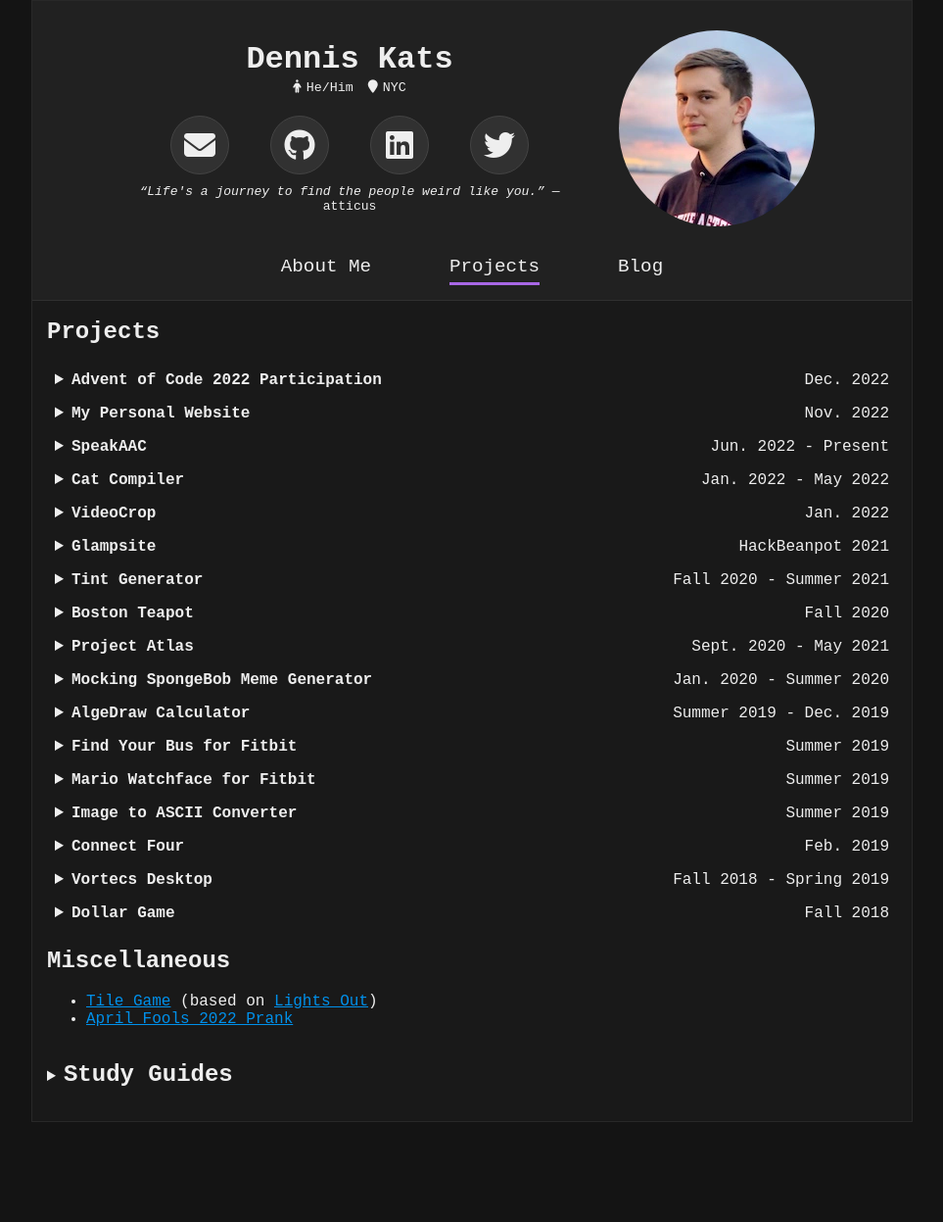
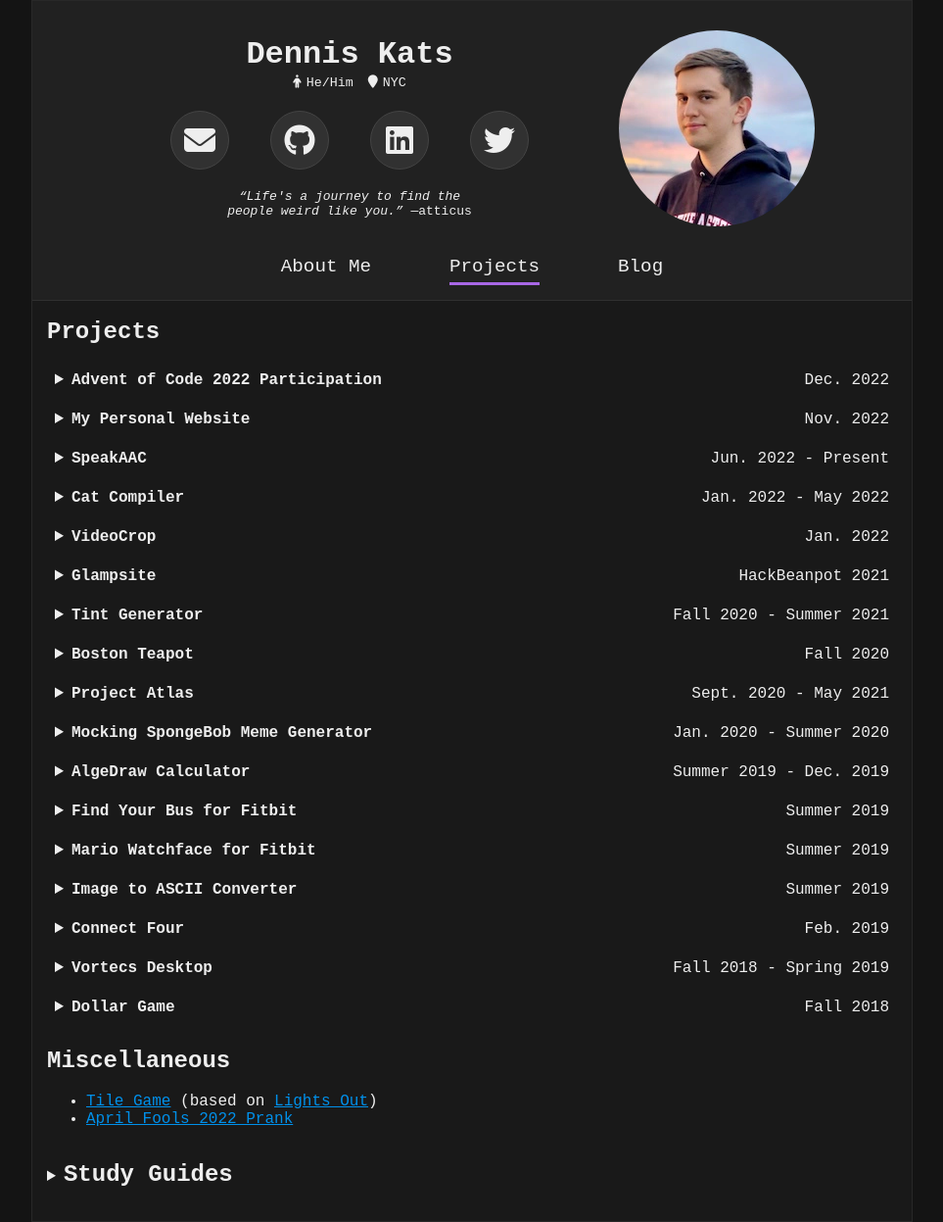
Before and after one commit to denk0403/denk0403.github.io, a Jekyll site: the page built from projects.html, in a window 1280 px wide. Shown: the whole page at 98% size, without its empty margins (158-1121 px from the left). Built offline with Jekyll 4.4.1, drawn with Linux system fonts in a browser that asks for light colours; before the commit the page ends 1145 px from its top, so only the background shows below that.

Commit message:
Improved inlining

```diff
--- a/style.css
+++ b/_includes/site.styles.css
@@ -10,6 +10,8 @@
 
     background-color: rgb(20, 20, 20);
     height: 100%;
+
+    scrollbar-gutter: stable both-edges;
 }
 
 :root :any-link:is(:hover, :focus-within) {
@@ -79,12 +81,11 @@
 
 .quote {
     display: block;
-    margin-top: 10px;
+    margin-top: 20px;
     font-size: small;
 }
 
 .quote q {
-    margin-top: 10px;
     font-style: italic;
 }
 
@@ -296,7 +297,7 @@
     gap: 10px;
 }
 
-featured-project {
+featured-project:not(:defined) {
     display: block;
     height: 250px;
     opacity: 0;
@@ -304,17 +305,20 @@
 
 project-elt {
     display: block;
-    height: 36px;
+    min-height: 40px;
+    scroll-margin-top: var(--tab-bar-height);
+}
+
+project-elt:not(:defined) {
     opacity: 0;
-    scroll-margin-top: var(--tab-bar-height);
+}
+
+project-elt:not(:defined) * {
+    display: none;
 }
 
 project-elt [slot="description"]>* {
     max-width: 100%;
-}
-
-project-elt :is([slot="media"], [slot="hero"]) {
-    display: none;
 }
 
 project-elt [slot="media"]>* {
--- a/components/ProjectElement.mjs
+++ b/components/ProjectElement.mjs
@@ -1,4 +1,8 @@
+---
+---
+
 // @ts-check
+// import ProjectElementStyles from "./ProjectElement.styles.mjs";
 import { id, memo, prop, query, queryAll, template } from "./utils.mjs";
 
 const toExpandMsg = "Click to expand details";
@@ -6,7 +10,7 @@
 
 export class ProjectElement extends HTMLElement {
 	static #TEMPLATE = template`
-		<link rel="stylesheet" href="/components/ProjectElement.styles.css" />
+		<style>{% include ProjectElement.styles.css %}</style>
 		<link rel="stylesheet" href="https://cdnjs.cloudflare.com/ajax/libs/font-awesome/6.2.1/css/fontawesome.min.css"
 			integrity="sha512-giQeaPns4lQTBMRpOOHsYnGw1tGVzbAIHUyHRgn7+6FmiEgGGjaG0T2LZJmAPMzRCl+Cug0ItQ2xDZpTmEc+CQ=="
 			crossorigin="anonymous" referrerpolicy="no-referrer" />
@@ -74,10 +78,6 @@
 		this.#r.appendChild(ProjectElement.#TEMPLATE.content.cloneNode(true));
 
 		this.#details = id(this.#r, "project-details");
-
-		this.style.display = "unset";
-		this.style.height = "unset";
-		this.style.opacity = "1";
 	}
 
 	connectedCallback() {
--- a/components/ProjectElement.styles.css
+++ /dev/null
@@ -1,121 +0,0 @@
-:link {
-    color: #0090ea;
-}
-
-:visited {
-    color: #a867e6;
-}
-
-#project-summary {
-    padding: .5em;
-    cursor: pointer
-}
-
-#project-details:has(#project-summary:is(:hover, :focus-visible)) {
-    background-color: #333;
-}
-
-#project-details[open] #project-summary {
-    margin-bottom: .5em;
-}
-
-#project-name {
-    font-weight: bold;
-}
-
-#project-duration {
-    float: right;
-}
-
-#project-content {
-    position: relative;
-    margin-left: 25px;
-    margin-right: 25px;
-    padding-bottom: 10px;
-}
-
-#scroll-btn {
-    position: sticky;
-    float: right;
-    bottom: 10px;
-    display: block;
-    margin-top: -45px;
-    visibility: hidden;
-
-    height: 45px;
-    width: 45px;
-
-    border: 2px solid #303030;
-    border-radius: 50%;
-    background-color: #252525;
-    transition: background-color 1s ease;
-    color: var(--primary-text);
-    cursor: pointer;
-}
-
-#scroll-btn:is(:hover, :focus-within) {
-    background-color: #303030;
-}
-
-#scroll-btn i {
-    transition: scale 0.25s ease;
-}
-
-#scroll-btn:is(:hover, :focus-within) i {
-    scale: 1.1;
-}
-
-::slotted([slot='subtitle']) {
-    display: block;
-    margin-top: -9px;
-    margin-bottom: 15px;
-    color: var(--secondary-text)
-}
-
-::slotted([slot='hero']) {
-    display: block;
-    margin: auto;
-    object-fit: contain;
-    max-width: 100%;
-}
-
-::slotted([slot='description']) {
-    text-indent: 2ch;
-    line-height: 1.25;
-    margin-bottom: 10px;
-}
-
-::slotted([slot='tech']) {
-    margin: 5px 0;
-}
-
-::slotted([slot='links']) {
-    margin: 5px 0;
-}
-
-::slotted([slot='media']) {
-    display: flex;
-    justify-content: center;
-    gap: 20px;
-    flex-wrap: wrap;
-    object-fit: contain;
-    max-width: 100%;
-    margin: auto;
-    margin-top: 10px;
-}
-
-/* Mobile-specific styles */
-@media (max-width: 750px) {
-    #project-duration {
-        float: none;
-        display: block;
-    }
-}
-
-/* Mobile-specific styles */
-@media (max-width: 500px) {
-    ::slotted(img[slot='media']) {
-        /* max-width: 300px; */
-        max-height: 200px;
-    }
-}
--- a/components/ProjectLink.mjs
+++ b/components/ProjectLink.mjs
@@ -1,3 +1,6 @@
+---
+---
+
 // @ts-check
 import { id, prop, template } from "./utils.mjs";
 
@@ -18,7 +21,7 @@
 
 export class ProjectLink extends HTMLElement {
 	static #TEMPLATE = template`
-		<link rel="stylesheet" href="/components/ProjectLink.styles.css" />
+		<style>{% include ProjectLink.styles.css %}</style>
 		<link rel="stylesheet" href="https://cdnjs.cloudflare.com/ajax/libs/font-awesome/6.2.1/css/fontawesome.min.css"
 			integrity="sha512-giQeaPns4lQTBMRpOOHsYnGw1tGVzbAIHUyHRgn7+6FmiEgGGjaG0T2LZJmAPMzRCl+Cug0ItQ2xDZpTmEc+CQ=="
 			crossorigin="anonymous" referrerpolicy="no-referrer" />
@@ -113,9 +116,6 @@
 
 		this.#link = id(this.#r, "link");
 		this.#icon = id(this.#r, "icon");
-
-		this.style.display = "unset";
-		this.style.opacity = "1";
 	}
 
 	connectedCallback() {
--- a/components/ProjectLink.styles.css
+++ /dev/null
@@ -1,29 +0,0 @@
-#link {
-    display: inline-flex;
-    justify-content: center;
-    align-items: center;
-    height: 45px;
-    width: 45px;
-    border: 2px solid #303030;
-    border-radius: 50%;
-    background-color: #252525;
-    transition: background-color 1s ease;
-    text-decoration: none;
-}
-
-#link:is(:hover, :focus-within) {
-    background-color: #303030;
-}
-
-#icon {
-    vertical-align: middle;
-}
-
-#link:is(:hover, :focus-within) #icon {
-    scale: 1.1;
-    transition: scale 0.25s ease;
-}
-
-#link:focus-within {
-    outline: 2px #0090ea solid;
-}
--- a/projects.html
+++ b/projects.html
@@ -1,3 +1,6 @@
+---
+---
+
 <!DOCTYPE html>
 <html lang="en">
 
@@ -26,9 +29,6 @@
 	<meta name="twitter:site" content="@denk0403" />
 	<meta name="twitter:creator" content="@denk0403" />
 
-	<link rel="icon" href="favicon.ico" />
-	<link rel="apple-touch-icon" href="apple-touch-icon.png" />
-
 	<!-- Preload FontAwesome fonts -->
 	<link as="font" rel="preload" referrerpolicy="no-referrer" type="font/woff2" crossorigin
 		href="https://cdnjs.cloudflare.com/ajax/libs/font-awesome/6.2.1/webfonts/fa-brands-400.woff2" />
@@ -36,14 +36,12 @@
 		href="https://cdnjs.cloudflare.com/ajax/libs/font-awesome/6.2.1/webfonts/fa-solid-900.woff2" />
 
 	<!-- Preload images -->
-	<link rel="preload" href="resources/imgs/Dennis2021-200.webp" as="image" />
+	<link rel="preload" href="/resources/imgs/Dennis2021-200.webp" as="image" />
 
 	<!-- Preload component dependencies -->
-	<link rel="modulepreload" href="components/utils.mjs" as="script" />
-	<link rel="preload" href="components/ProjectElement.styles.css" as="style" />
-	<link rel="preload" href="components/ProjectLink.styles.css" as="style" />
-	<link rel="modulepreload" href="components/ProjectLink.mjs" as="script" />
-	<link rel="modulepreload" href="components/ProjectElement.mjs" as="script" />
+	<link rel="modulepreload" href="/components/utils.mjs" as="script" />
+	<link rel="modulepreload" href="/components/ProjectLink.mjs" as="script" />
+	<link rel="modulepreload" href="/components/ProjectElement.mjs" as="script" />
 
 	<link rel="stylesheet" href="https://cdnjs.cloudflare.com/ajax/libs/font-awesome/6.2.1/css/fontawesome.min.css"
 		integrity="sha512-giQeaPns4lQTBMRpOOHsYnGw1tGVzbAIHUyHRgn7+6FmiEgGGjaG0T2LZJmAPMzRCl+Cug0ItQ2xDZpTmEc+CQ=="
@@ -55,13 +53,15 @@
 		integrity="sha512-6mc0R607di/biCutMUtU9K7NtNewiGQzrvWX4bWTeqmljZdJrwYvKJtnhgR+Ryvj+NRJ8+NnnCM/biGqMe/iRA=="
 		crossorigin="anonymous" referrerpolicy="no-referrer" media="print" onload="this.media='all'" />
 
-	<script type="module" src="components/ProjectElement.mjs"></script>
-	<script type="module" src="components/ProjectLink.mjs"></script>
-	<link rel="stylesheet" href="style.css" />
+	<link rel="icon" href="/favicon.ico" />
+	<link rel="apple-touch-icon" href="/apple-touch-icon.png" />
 
-	<script>
-		history.scrollRestoration = "manual";
-	</script>
+	<style>{% include site.styles.css %}</style>
+
+	<script type="module" src="/components/ProjectElement.mjs"></script>
+	<script type="module" src="/components/ProjectLink.mjs"></script>
+
+	<script>history.scrollRestoration = "manual";</script>
 </head>
 
 <body>
@@ -86,7 +86,7 @@
 							class="fa-brands fa-twitter fa-2x"></i></a>
 				</nav>
 				<span class="desktop-only quote">
-					<q>Life's a journey to find the people weird like you.</q>
+					<q>Life's a journey to find the <br>people weird like you.</q>
 					—atticus
 				</span>
 			</div>
```
Also changed, not shown: _includes/FeaturedProject.styles.css (added, +64 -0 lines), _includes/ProjectElement.styles.css (added, +121 -0 lines), _includes/ProjectLink.styles.css (added, +29 -0 lines), _layouts/default.html (+9 -8 lines), components/FeaturedProject.mjs (+4 -5 lines), components/FeaturedProject.styles.css (deleted, +0 -65 lines), index.html (+17 -14 lines).
